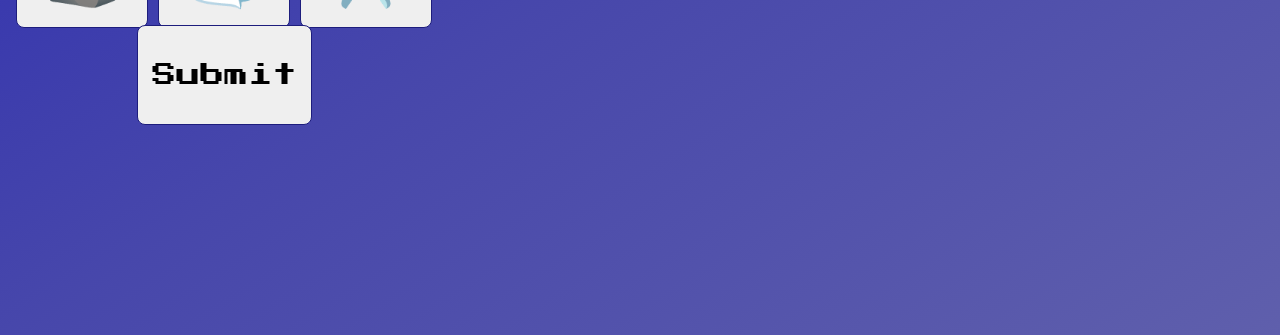
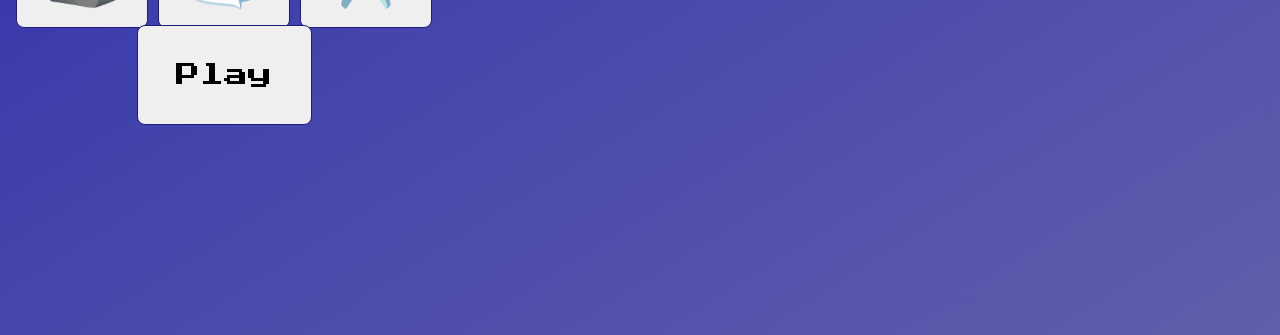
Before and after one commit to hozakowskimilosz/RockPaperScissors, a plain HTML site: page index.html in a window 1280 px wide. Shown: the part 465-800 px from the top of the page. Drawn offline with Linux system fonts and the light colour scheme.

Commit message:
index.html update

```diff
--- a/index.html
+++ b/index.html
@@ -22,7 +22,7 @@
           <button class="paper">🧻</button>
           <button class="scissors">✂️</button>
         </div>
-        <button class="submit">Submit</button>
+        <button class="submit">Play</button>
       </div>
 
       <div class="main-middle">
```
